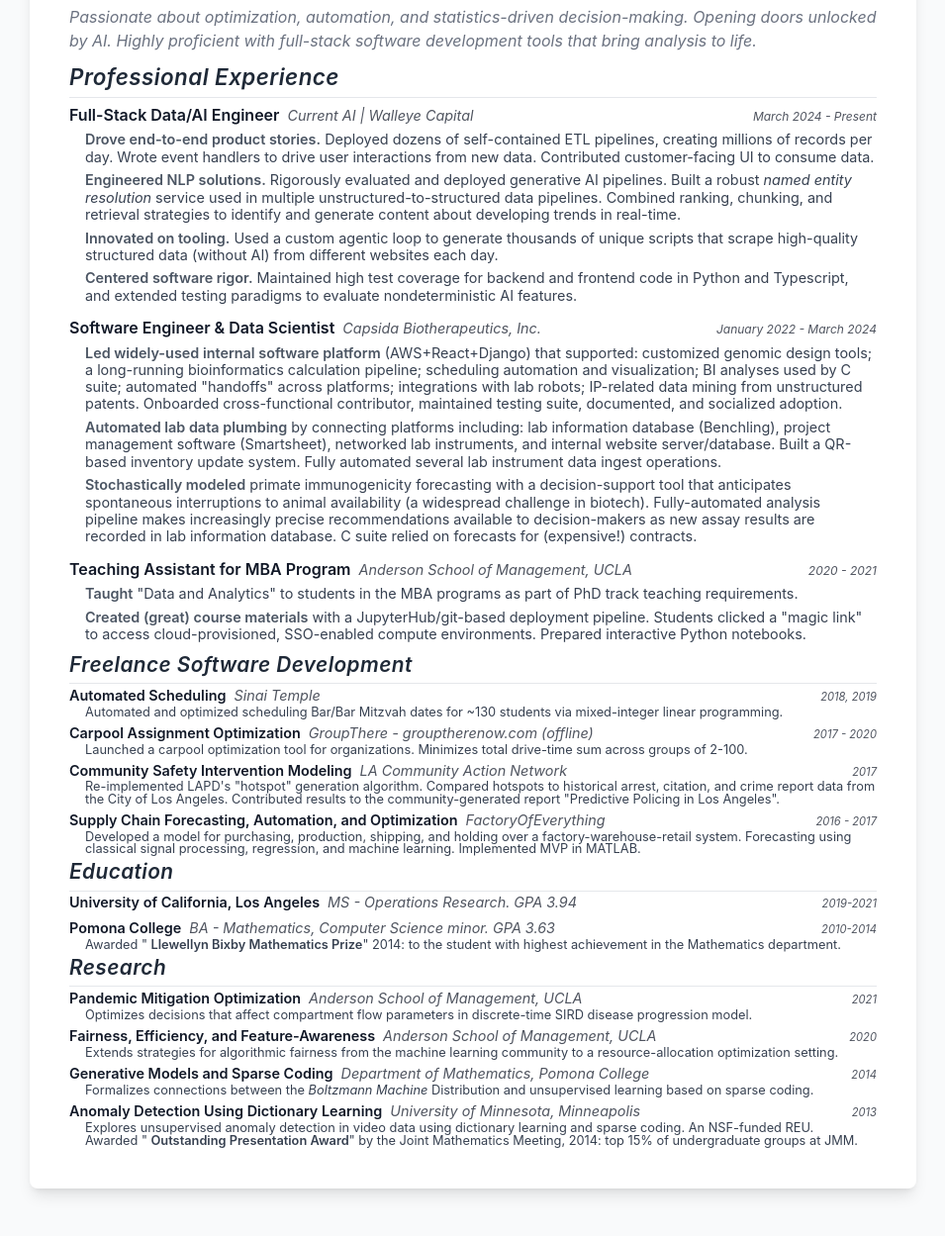
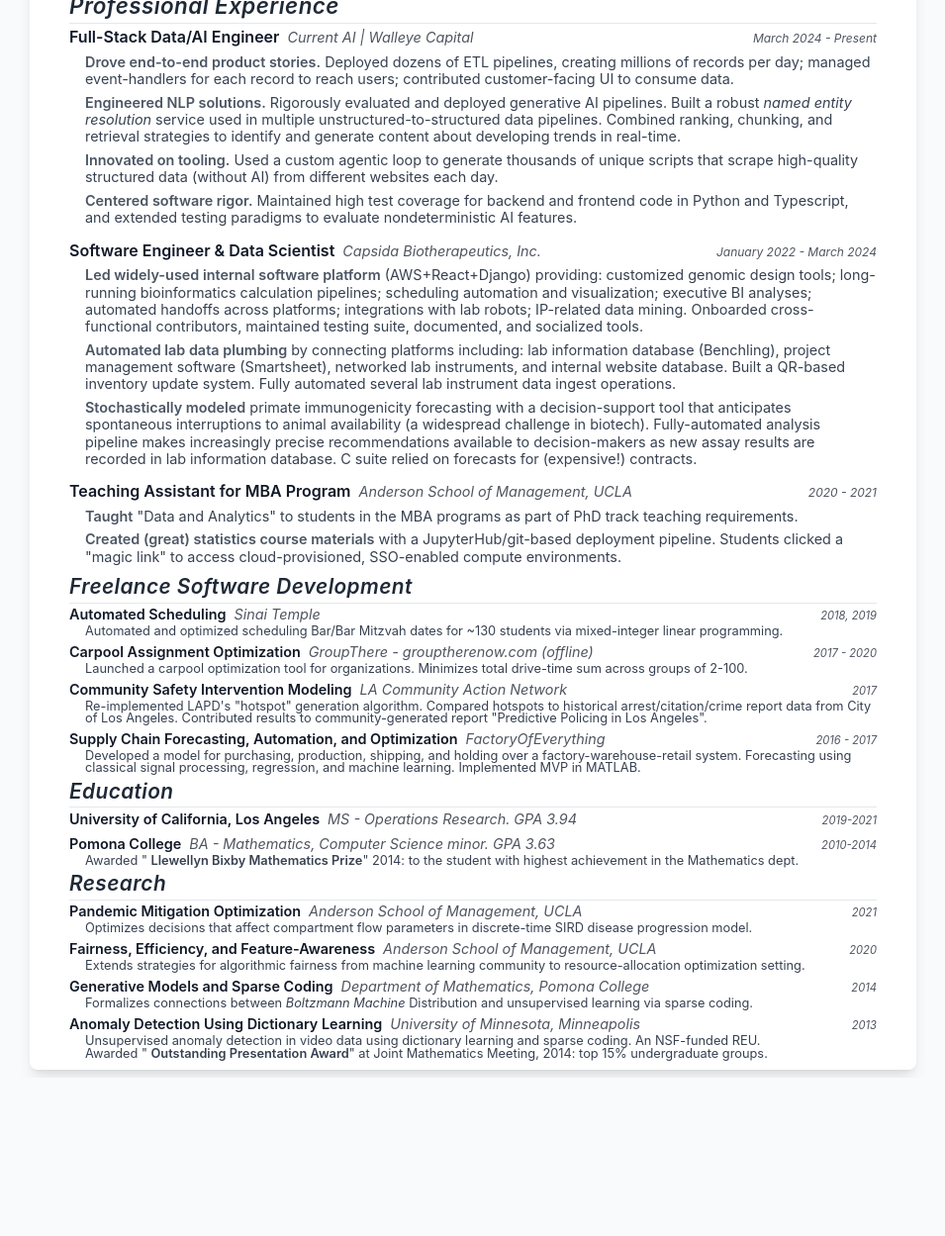
Before and after one commit to zsiegel92/resume, a website: page tailwind/resume_tailwind.html in a window 1280 px wide. Shown: the part 178-1427 px from the top of the page at 99% size, without its empty margins (162-1117 px from the left). After the commit the page ends 1267 px from the top, so only its background shows below. Drawn offline with nearby package versions, Linux system fonts and the light colour scheme.

Commit message:
tailwind/pdf

```diff
--- a/resume_tailwind.html
+++ b/tailwind/resume_tailwind.html
@@ -89,8 +89,8 @@
         font-weight: 600;
         font-style: italic;
         border-bottom-width: 1px;
-        padding-bottom: 0.2rem;
-        margin-bottom: 0.3rem;
+        padding-bottom: 0rem;
+        margin-bottom: 0.1rem;
         color: #1f2937;
         letter-spacing: 0.02em;
       }
@@ -319,7 +319,7 @@
     </style>
   </head>
   <body class="bg-gray-50 text-gray-900">
-    <div class="max-w-4xl mx-auto bg-white shadow-lg rounded-lg my-12 p-10">
+    <div class="max-w-4xl mx-auto bg-white shadow-lg rounded-lg my-2 px-10 py-2">
       <!-- Increased padding -->
       <!-- Header -->
       <header class="mb-2">
@@ -382,10 +382,9 @@
               <span class="summary-point"
                 >Drove end-to-end product stories.</span
               >
-              Deployed dozens of self-contained ETL pipelines, creating millions
-              of records per day. Wrote event handlers to drive user
-              interactions from new data. Contributed customer-facing UI to
-              consume data.
+              Deployed dozens of ETL pipelines, creating millions of records per
+              day; managed event-handlers for each record to reach users;
+              contributed customer-facing UI to consume data.
             </p>
             <p class="job-description">
               <span class="summary-point">Engineered NLP solutions.</span>
@@ -419,21 +418,20 @@
               <span class="summary-point"
                 >Led widely-used internal software platform</span
               >
-              (AWS+React+Django) that supported: customized genomic design
-              tools; a long-running bioinformatics calculation pipeline;
-              scheduling automation and visualization; BI analyses used by C
-              suite; automated "handoffs" across platforms; integrations with
-              lab robots; IP-related data mining from unstructured patents.
-              Onboarded cross-functional contributor, maintained testing suite,
-              documented, and socialized adoption.
+              (AWS+React+Django) providing: customized genomic design tools;
+              long-running bioinformatics calculation pipelines; scheduling
+              automation and visualization; executive BI analyses; automated
+              handoffs across platforms; integrations with lab robots;
+              IP-related data mining. Onboarded cross-functional contributors,
+              maintained testing suite, documented, and socialized tools.
             </p>
             <p class="job-description">
               <span class="summary-point">Automated lab data plumbing</span>
               by connecting platforms including: lab information database
               (Benchling), project management software (Smartsheet), networked
-              lab instruments, and internal website server/database. Built a
-              QR-based inventory update system. Fully automated several lab
-              instrument data ingest operations.
+              lab instruments, and internal website database. Built a QR-based
+              inventory update system. Fully automated several lab instrument
+              data ingest operations.
             </p>
             <p class="job-description">
               <span class="summary-point">Stochastically modeled</span> primate
@@ -461,11 +459,11 @@
             </p>
             <p class="job-description">
               <span class="summary-point"
-                >Created (great) course materials</span
+                >Created (great) statistics course materials</span
               >
               with a JupyterHub/git-based deployment pipeline. Students clicked
               a "magic link" to access cloud-provisioned, SSO-enabled compute
-              environments. Prepared interactive Python notebooks.
+              environments.
             </p>
           </div>
         </div>
@@ -506,9 +504,9 @@
             </div>
             <p class="job-description">
               Re-implemented LAPD's "hotspot" generation algorithm. Compared
-              hotspots to historical arrest, citation, and crime report data
-              from the City of Los Angeles. Contributed results to the
-              community-generated report "Predictive Policing in Los Angeles".
+              hotspots to historical arrest/citation/crime report data from City
+              of Los Angeles. Contributed results to community-generated report
+              "Predictive Policing in Los Angeles".
             </p>
           </div>
           <div class="experience-item">
@@ -552,7 +550,7 @@
               <span class="font-semibold"
                 >Llewellyn Bixby Mathematics Prize</span
               >" 2014: to the student with highest achievement in the
-              Mathematics department.
+              Mathematics dept.
             </p>
           </div>
         </div>
@@ -585,8 +583,8 @@
               <p class="date-info">2020</p>
             </div>
             <p class="job-description">
-              Extends strategies for algorithmic fairness from the machine
-              learning community to a resource-allocation optimization setting.
+              Extends strategies for algorithmic fairness from machine learning
+              community to resource-allocation optimization setting.
             </p>
           </div>
           <div class="experience-item">
@@ -598,9 +596,9 @@
               <p class="date-info">2014</p>
             </div>
             <p class="job-description">
-              Formalizes connections between the
+              Formalizes connections between
               <em>Boltzmann Machine</em> Distribution and unsupervised learning
-              based on sparse coding.
+              via sparse coding.
             </p>
           </div>
           <div class="experience-item">
@@ -614,14 +612,13 @@
               <p class="date-info">2013</p>
             </div>
             <p class="job-description">
-              Explores unsupervised anomaly detection in video data using
-              dictionary learning and sparse coding. An NSF-funded REU.
+              Unsupervised anomaly detection in video data using dictionary
+              learning and sparse coding. An NSF-funded REU.
             </p>
             <p class="job-description">
               Awarded "
               <span class="font-semibold">Outstanding Presentation Award</span>"
-              by the Joint Mathematics Meeting, 2014: top 15% of undergraduate
-              groups at JMM.
+              at Joint Mathematics Meeting, 2014: top 15% undergraduate groups.
             </p>
           </div>
         </div>
```
Also changed, not shown: 1 other file.
